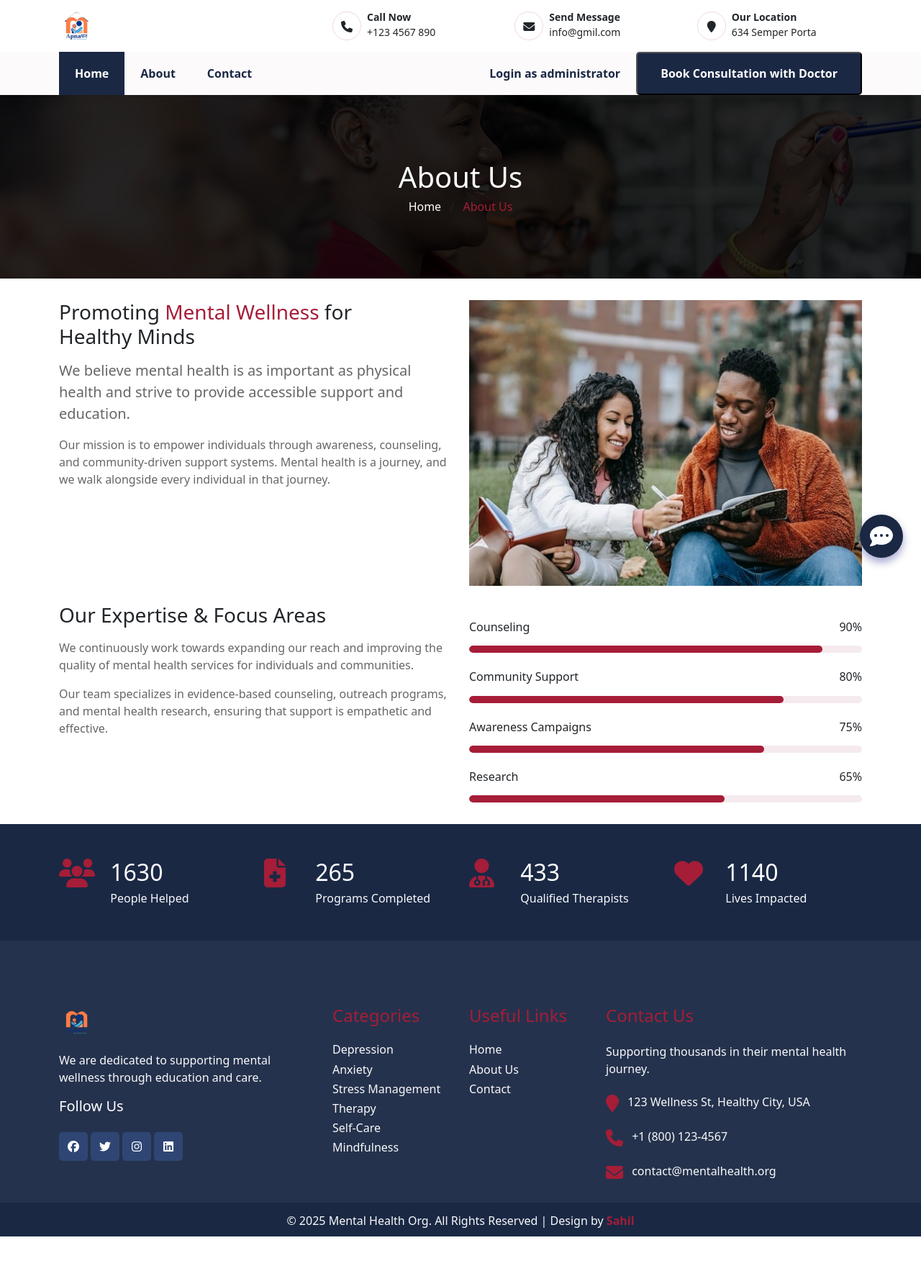
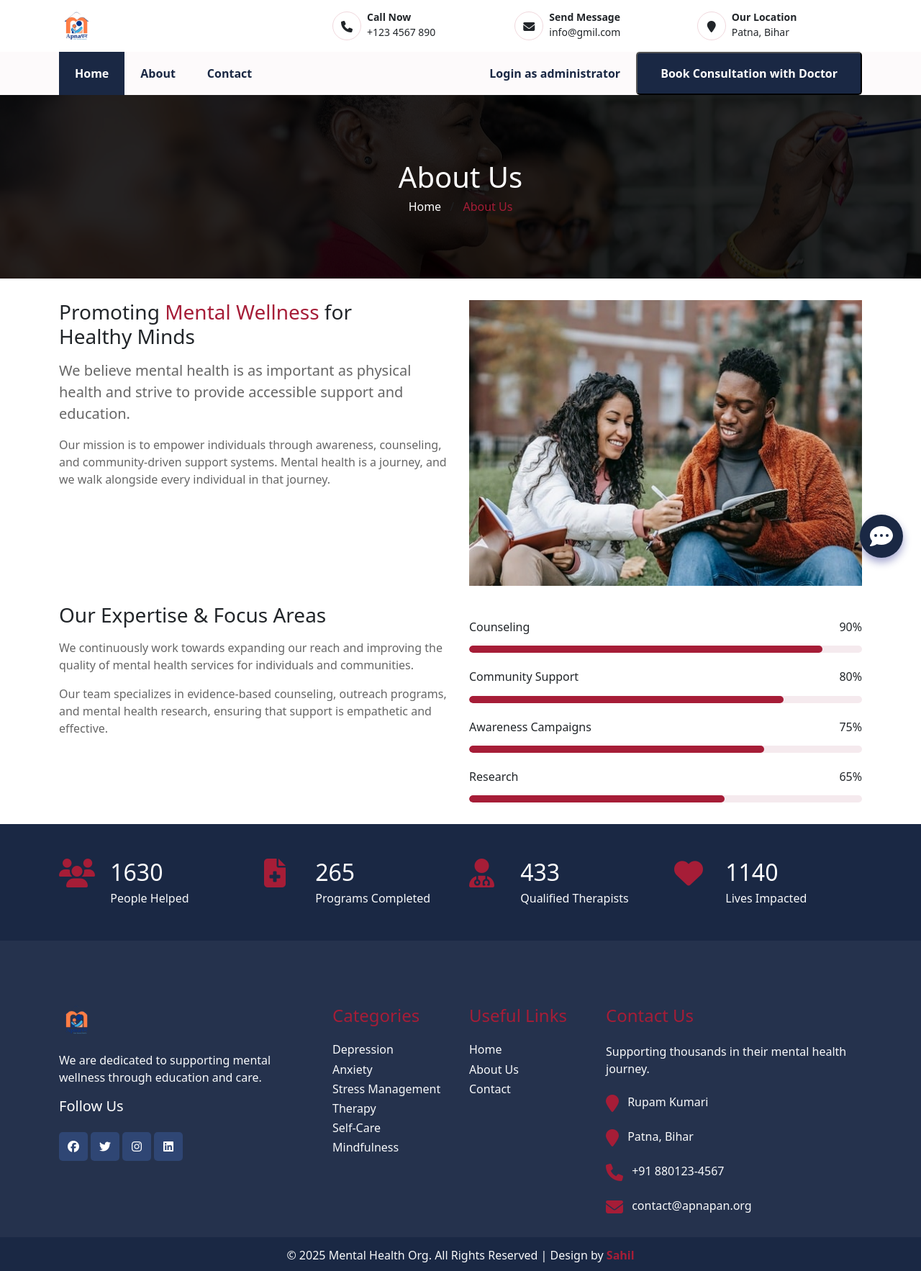
Before and after one commit to praispranav/Rupam-mental-health, a React (Create React App) app: page /about in a window 1280 px wide. Shown: the whole page at 72% size. Before the commit the page ends 1718 px from the top, so only its background shows below. Built offline with nearby package versions, Linux system fonts and the light colour scheme.

Commit message:
Changed Basic Description

```diff
--- a/src/Component/Layout/Footer/Footer.jsx
+++ b/src/Component/Layout/Footer/Footer.jsx
@@ -91,13 +91,16 @@ const Footer = () => {
                                                 Supporting thousands in their mental health journey.
                                             </p>
                                             <h6 className="mt-4 text-light">
-                                                <i className="fa fa-map-marker col_brown me-2 fs-4 align-middle"></i> 123 Wellness St, Healthy City, USA
+                                                <i className="fa fa-map-marker col_brown me-2 fs-4 align-middle"></i> Rupam Kumari
                                             </h6>
                                             <h6 className="mt-4 text-light">
-                                                <i className="fa fa-phone col_brown me-2 fs-4 align-middle"></i> +1 (800) 123-4567
+                                                <i className="fa fa-map-marker col_brown me-2 fs-4 align-middle"></i> Patna, Bihar
+                                            </h6>
+                                            <h6 className="mt-4 text-light">
+                                                <i className="fa fa-phone col_brown me-2 fs-4 align-middle"></i> +91 880123-4567
                                             </h6>
                                             <h6 className="mt-4 text-light mb-0">
-                                                <i className="fa fa-envelope col_brown me-2 fs-4 align-middle"></i> contact@mentalhealth.org
+                                                <i className="fa fa-envelope col_brown me-2 fs-4 align-middle"></i> contact@apnapan.org
                                             </h6>
                                         </div>
                                     </div>
--- a/src/Component/Layout/Nav/Nav.jsx
+++ b/src/Component/Layout/Nav/Nav.jsx
@@ -30,7 +30,7 @@ const Nav = () => {
                                     <div className="col-md-4">
                                         <div className="top_1ri1">
                                             <span className="d-inline-block text-center border_1 span_1 rounded-circle float-start me-2"><i className="fa fa-map-marker"></i></span>
-                                            <h6 className="font_14 mb-0"><span className="span_2 fw-bold d-inline-block mb-1">Our Location</span> <br /> 634 Semper Porta</h6>
+                                            <h6 className="font_14 mb-0"><span className="span_2 fw-bold d-inline-block mb-1">Our Location</span> <br /> Patna, Bihar</h6>
                                         </div>
                                     </div>
                                 </div>
```
